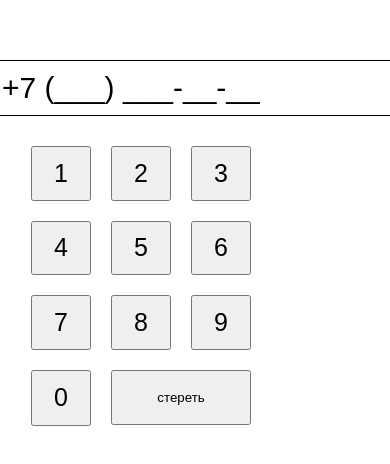
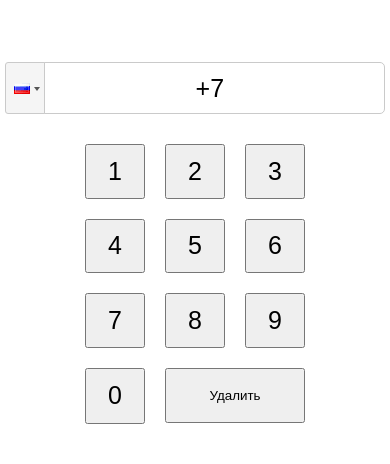
Before and after one commit to manchikooo/get-shop-test, a React (Create React App) app: page /phone in a window 390 px wide. Shown: the part 174-638 px from the top of the page. Built offline with nearby package versions, Linux system fonts and the light colour scheme.

Commit message:
made normal phone input

```diff
--- a/package.json
+++ b/package.json
@@ -13,6 +13,7 @@
     "react": "^17.0.2",
     "react-dom": "^17.0.2",
     "react-number-format": "^4.9.1",
+    "react-phone-input-2": "^2.15.0",
     "react-player": "^2.9.0",
     "react-router-dom": "^6.2.1",
     "react-scripts": "5.0.0",
--- a/src/components/PhonePage/PhonePage.module.css
+++ b/src/components/PhonePage/PhonePage.module.css
@@ -7,6 +7,7 @@
 .phoneInputBlock {
     display: flex;
     flex-direction: column;
+    align-items: center;
 }
 .phoneInput {
     padding: 10px;
--- a/src/components/PhonePage/PhonePage.tsx
+++ b/src/components/PhonePage/PhonePage.tsx
@@ -1,22 +1,33 @@
 import React, {useState} from 'react';
-import NumberFormat from 'react-number-format'
+import PhoneInput from 'react-phone-input-2'
+import 'react-phone-input-2/lib/style.css'
 import styles from './PhonePage.module.css'
 
 const PhonePage = () => {
 
-    const [phoneValue, setPhoneValue] = useState<string>('')
+    const [phoneValue, setPhoneValue] = useState<string>('+7')
+    const [agreement, setAgreement] = useState<boolean>(false)
+
     console.log(phoneValue)
 
-    const changePhoneNumber = (e: React.ChangeEvent<HTMLInputElement>) => {
-        console.log(e.currentTarget.value)
-        setPhoneValue(e.currentTarget.value)
+    const changePhoneNumber = (e: string) => {
+        console.log(e)
+        if (phoneValue.length < 12) {
+            return setPhoneValue(e)
+        }
     }
 
     const onClickHandler = (number: string) => {
-        setPhoneValue(phoneValue => phoneValue + number)
+        if (phoneValue.length < 12) {
+            return setPhoneValue(phoneValue => phoneValue + number)
+        }
     }
     const removeLastNumber = () => {
-        setPhoneValue(phoneValue => phoneValue.slice(0, -1))
+        if (phoneValue === '+7') {
+            return
+        } else {
+            return setPhoneValue(phoneValue => phoneValue.slice(0, -1))
+        }
     }
 
     const buttons = ['1', '2', '3', '4', '5', '6', '7', '8', '9', '0']
@@ -32,23 +43,29 @@ const PhonePage = () => {
     return (
         <div className={styles.phonePageContainer}>
             <div className={styles.phoneInputBlock}>
-                <NumberFormat className={styles.phoneInput}
-                              placeholder='+7 (___) ___-__-__'
-                              format="+7 (###) ###-##-##"
-                              allowEmptyFormatting
-                              mask="_"
-                              value={phoneValue}
-                              onChange={changePhoneNumber}
+                <PhoneInput onlyCountries={['ru']}
+                            placeholder='+7(___)___-__-__'
+                            searchPlaceholder={'+7(___)___-__-__'}
+                            inputStyle={{
+                                padding: '25px',
+                                width: '350px',
+                                marginLeft: '30px',
+                                fontSize: '25px',
+                                textAlign: 'center'
+                            }}
+                            country={'ru'}
+                            value={phoneValue}
+                            onChange={e => changePhoneNumber(e)}
+                            masks={{ru: '(...) ...-..-..'}}
                 />
                 <div className={styles.buttonsBlock}>
                     {mappedButtons}
                     <button className={styles.deleteButton}
                             onClick={removeLastNumber}>
-                        стереть
+                        Удалить
                     </button>
                 </div>
             </div>
-
         </div>
     );
 };
```
Also changed, not shown: 1 other file (tests, documents, lock files or other folders).
